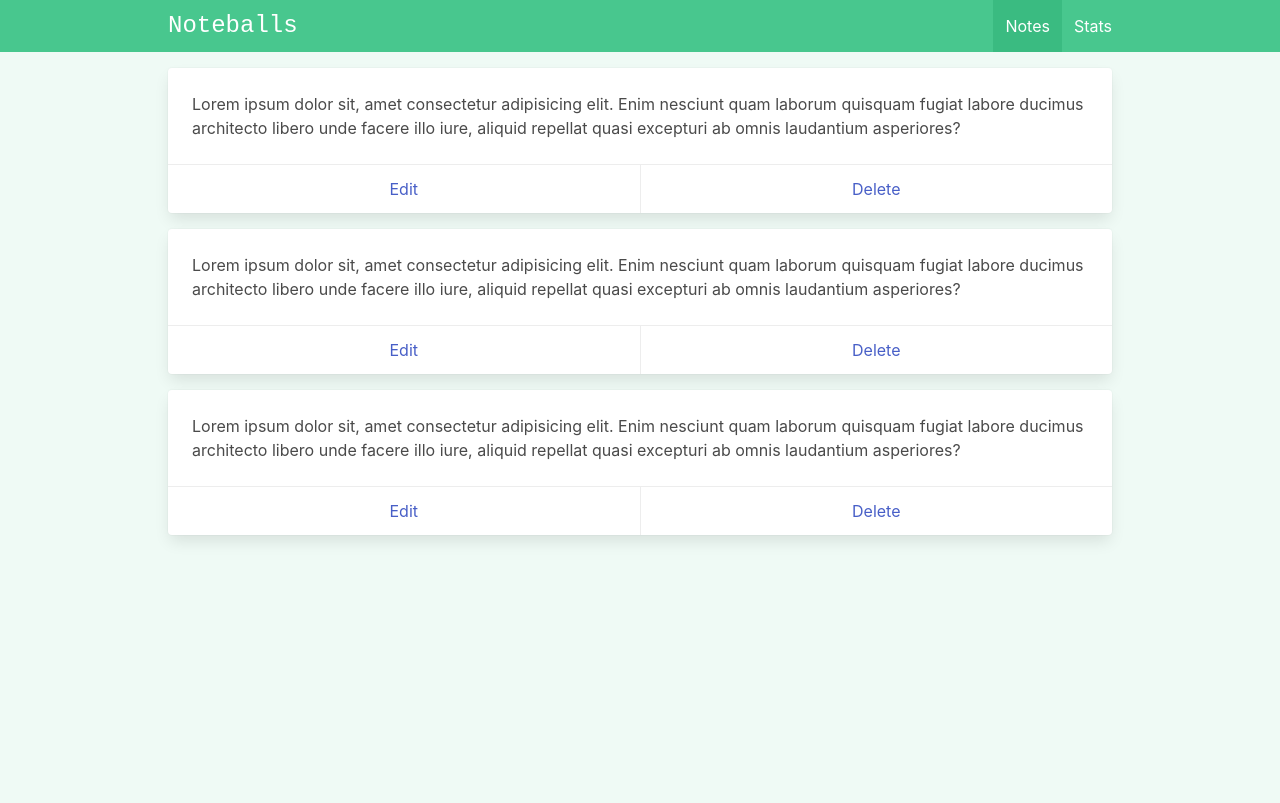
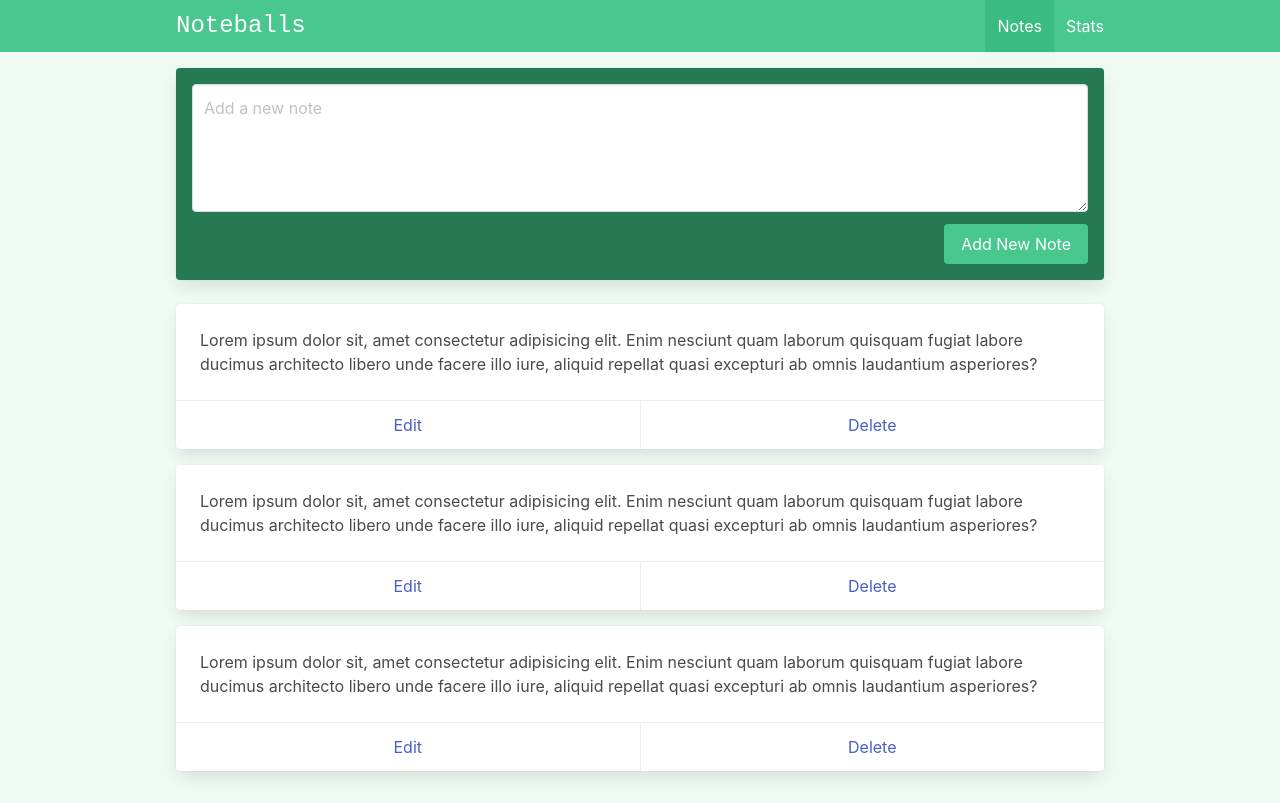
Before and after one commit to JCamiloo/noteballs, a Vue app: page /#/ in a window 1280 px wide. Built offline with nearby package versions, Linux system fonts and the light colour scheme.

Commit message:
add note form design

```diff
--- a/src/App.vue
+++ b/src/App.vue
@@ -1,7 +1,7 @@
 <template>
   <NavBar />
 
-  <div class="container is-max-desktop">
+  <div class="container is-max-desktop px-4 py-4">
     <RouterView />
   </div>
 </template>
--- a/src/components/layout/NavBar.vue
+++ b/src/components/layout/NavBar.vue
@@ -1,6 +1,6 @@
 <template>
   <nav class="navbar is-success" role="navigation" aria-label="main navigation">
-    <div class="container is-max-desktop px-2">
+    <div class="container is-max-desktop">
       <div class="navbar-brand">
         <div class="navbar-item is-size-4 is-family-monospace">
           Noteballs
@@ -35,12 +35,22 @@ import { ref } from 'vue';
 const showMobileNav = ref(false);
 </script>
 
-<style>
+<style scoped>
+.container {
+  padding-left: 1rem;
+  padding-right: 1rem;
+}
+
 @media (max-width: 1023px) {
   .navbar-menu {
     position: absolute;
     left: 0;
     width: 100%;
   }
+
+  .container {
+    padding-left: 0.3rem;
+    padding-right: 0.3rem;
+  }
 }
 </style>
--- a/src/views/NotesView.vue
+++ b/src/views/NotesView.vue
@@ -1,6 +1,20 @@
 <template>
   <div class="notes">
-    <div class="card" v-for="i in 3">
+    <div class="card has-background-success-dark p-4 mb-5">
+      <div class="field">
+        <div class="control">
+          <textarea class="textarea" placeholder="Add a new note" />
+        </div>
+      </div>
+
+      <div class="field is-grouped is-grouped-right">
+        <div class="control">
+          <button class="button is-link has-background-success">Add New Note</button>
+        </div>
+      </div>
+    </div>
+
+    <div class="card mb-4" v-for="i in 3">
       <div class="card-content">
         <div class="content">
           Lorem ipsum dolor sit, amet consectetur adipisicing elit. Enim nesciunt quam laborum quisquam fugiat labore
@@ -16,16 +30,3 @@
     </div>
   </div>
 </template>
-
-<style>
-.card {
-  margin: 1rem;
-}
-
-@media (min-width: 1023px) {
-  .card {
-    margin-left: 0.5rem;
-    margin-right: 0.5rem;
-  }
-}
-</style>
```
